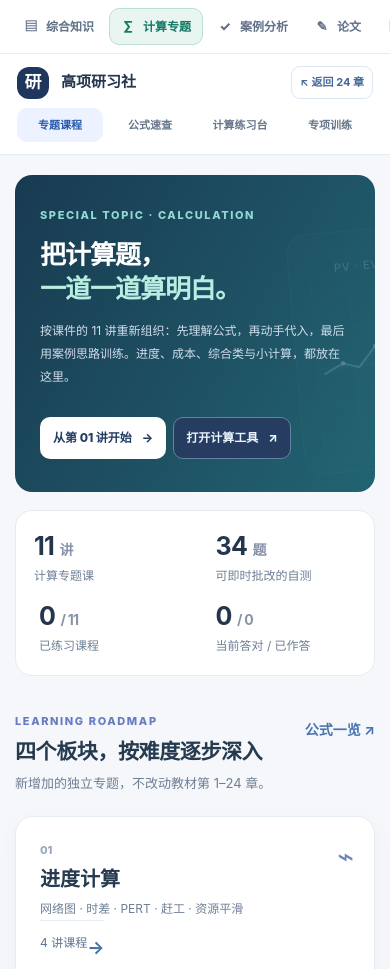
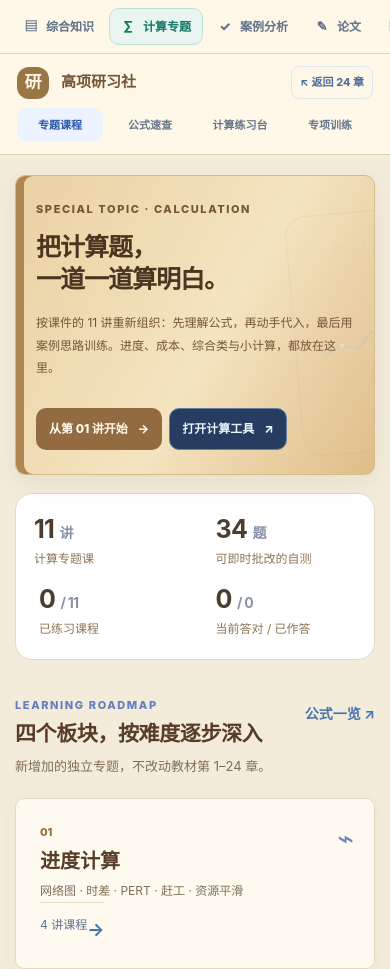
Before and after one commit to 1524701427/soft-exam, a plain HTML site: page calculations/index.html in a window 390 px wide. Shown: the top 969 px of the page. Drawn offline with Linux system fonts and the light colour scheme.

Commit message:
style: unify calculation, case and challenge pages with warm paperback palette

```diff
--- a/assets/module-ui-v4.css
+++ b/assets/module-ui-v4.css
@@ -1,44 +1,110 @@
-/* 高项研习社统一专题皮肤 / v4：计算、案例、千题闯关 */
-:root{--study-ink:#23364d;--study-sub:#687c8c;--study-bg:#f5f7fa;--study-accent:#168678;--study-accent-soft:#eaf6f1;--study-line:#e3eaf0}
-body{background:var(--study-bg);color:var(--study-ink);font-family:Inter,"PingFang SC","Microsoft YaHei",system-ui,sans-serif;-webkit-font-smoothing:antialiased}
-button,input,select,textarea{font-family:inherit}
-:where(button,a,input,select,textarea):focus-visible{outline:3px solid rgba(30,149,130,.3);outline-offset:2px}
+/* 高项研习社 · 计算/案例/千题闯关共享暖纸主题 v5
+ * 独立访问和嵌入主站都使用同一套低饱和书页配色。
+ */
+:root{
+ --study-ink:#4d3d2d;--study-sub:#806c50;--study-bg:#f3ecdb;
+ --study-accent:#8f673c;--study-accent-soft:#f0dfbe;--study-line:#e5d8bf;
+ --ink:#4d3d2d;--muted:#816f56;--subtle:#a18d6b;--bg:#f3ecdb;
+ --paper:#fffaf0;--surface:#fffaf0;--border:#e5d8bf;--line:#e5d8bf;
+ --navy:#886039;--deep:#795938;--blue:#a67c48;--teal:#91693e;--lilac:#a07c50;
+ --soft-blue:#f2e6cf;--shadow:0 4px 20px rgba(101,74,35,.055)
+}
+html{color-scheme:light}
+body{
+ color:#4d3d2d!important;background:#f3ecdb!important;
+ font-family:Inter,"PingFang SC","Microsoft YaHei",system-ui,sans-serif;
+ -webkit-font-smoothing:antialiased
+}
+button,input,select,textarea{font-family:inherit;accent-color:#9a7042}
+:where(button,a,input,select,textarea):focus-visible{outline:3px solid rgba(164,115,56,.29);outline-offset:2px}
+:where(.container,.main,.wrap){color:#4d3d2d}
 :where(.panel,.group-card,.lesson-card,.domain-card,.case-card,.qcard,.stat,.stat-card,.filter-panel,.formula-card,.card){
-  border-radius:13px;border-color:var(--study-line);box-shadow:0 3px 15px rgba(24,46,70,.035)
+ border-color:#e5d8bf!important;border-radius:10px!important;
+ box-shadow:0 4px 18px rgba(98,70,35,.045)!important
 }
-:where(.container,.main,.wrap){color:var(--study-ink)}
-:where(.section-title h2,.panel h2,.panel h3,.group-card strong,.lesson-card strong){color:#263b50}
-:where(.section-title p,.panel p,.subline,.card-desc,.group-card small){line-height:1.83}
-:where(.eyebrow,.kicker){letter-spacing:.105em}
-:where(.btn,.button,.btn-line,.mini-btn,.calc-embedded-local-nav button,.case-embedded-local-nav button){
-  border-radius:9px;transition:background .15s ease,border-color .15s ease;
+body .panel,body .stat,body .lesson-card,body .group-card,body .domain-card{
+ background:#fffaf0!important;border-color:#e5d8bf!important;color:#51402e!important
 }
-:where(.calc-embedded-local-nav,.case-embedded-local-nav){
-  background:#fff;border:1px solid var(--study-line);border-radius:11px;box-shadow:none;
+body :where(.section-title h2,.panel h2,.panel h3,.group-card strong,.lesson-card h3,.domain-card strong,.qcard h2){
+ color:#583e28!important;font-family:"Noto Serif SC","Songti SC","STSong","SimSun",serif;
+ line-height:1.55
 }
-:where(.calc-embedded-local-nav,.case-embedded-local-nav) button.selected{
-  background:var(--study-accent-soft)!important;color:#127566!important;border-color:#bcded4!important;
+body :where(.section-title p,.panel p,.group-card small,.subline,.question-text,.qcard p){
+ color:#77644c;line-height:1.9
 }
-:where(.calc-embedded-local-nav,.case-embedded-local-nav) button:hover{
-  background:var(--study-accent-soft)!important;color:#127566!important;
+body :where(.eyebrow,.kicker){letter-spacing:.11em;color:#966d3e}
+body .hero{
+ background:linear-gradient(120deg,#ead1a2,#f4e4c0 55%,#dfbd88)!important;
+ color:#513920!important;border-radius:10px!important;
+ border:1px solid #d8b988!important;
+ box-shadow:inset 8px 0 0 #ae8751,0 8px 25px rgba(107,76,36,.08)!important
 }
+body .hero h1,body .hero h1 span,body .hero h2{
+ color:#4b3521!important;font-family:"Noto Serif SC","Songti SC","STSong","SimSun",serif
+}
+body .hero p,body .hero .eyebrow,body .hero .kicker{
+ color:#745637!important;opacity:1!important
+}
+body .hero .metric-strip,body .hero .hero-left{color:#503a23}
+body .hero .button-white,body .hero .btn.white{background:#926b40!important;color:#fff9ec!important}
+body .hero .button-outline,body .hero .btn.outline{
+ background:#f9edd5!important;color:#614725!important;border-color:#b89967!important
+}
+body .hero :where(.hero-side,.hero-art,.hero-figure){filter:sepia(.18);opacity:.8}
+body :where(.site-header,.topbar,.study-six-nav){background:#fff8e9!important;border-color:#e3d4b8!important;color:#614c35}
+body :where(.site-header,.topbar) a{color:#735636}
+body .brand-symbol,body .logo-symbol{background:#9a7546!important;color:#fff9ea!important}
+body :where(.sidebar,.side){background:#eee1c8!important;border-color:#d9c6a4!important;color:#563f2c!important}
+body .side-head{background:#ead8b9!important;border-bottom:1px solid #d7c29b}
+body .side-description,body .side-label,body .side-link{color:#745a3e!important}
+body .side-link.selected,body .side-link:hover{background:#dec499!important;color:#563a1d!important}
+body :where(.button,.btn,.btn-line,.mini-btn,.calc-embedded-local-nav button,.case-embedded-local-nav button){
+ border-radius:7px;transition:background .15s ease,border-color .15s ease
+}
+body :where(.button,.btn).primary,body .button:not(.button-white):not(.button-outline){
+ background:#90683c;color:#fff8ea;border-color:#90683c
+}
+body :where(.button,.btn).primary:hover{background:#7d552a}
+body :where(.group-card,.lesson-card,.domain-card):hover{
+ border-color:#c3a173!important;box-shadow:0 8px 24px rgba(92,67,31,.075)!important
+}
+body :where(.calc-embedded-local-nav,.case-embedded-local-nav){
+ background:#fff8eb!important;border:1px solid #e1cfb1!important;
+ border-radius:9px!important;box-shadow:none!important
+}
+body :where(.calc-embedded-local-nav,.case-embedded-local-nav) button{
+ background:#f2e6d1!important;color:#725735!important;border:1px solid transparent!important
+}
+body :where(.calc-embedded-local-nav,.case-embedded-local-nav) button.selected{
+ background:#e0c396!important;color:#563a1c!important;border-color:#bc985e!important
+}
+body :where(.calc-embedded-local-nav,.case-embedded-local-nav) button:hover{
+ background:#e6cda4!important;color:#593f22!important
+}
+body :where(.field select,.filtergrid select,.filtergrid input,.field input,.filter select,
+ .form-input,.search-input,.learning-input,.math-inputs input,.answer-dialog){
+ background:#fffcf5!important;color:#4f3e2c!important;border-color:#dcc8a4!important
+}
+body .stat strong{color:#68492a!important;font-family:Georgia,"STSong",serif}
+body .stat span,body .metric-strip span{color:#8e7555}
+body .notice{background:#f6ead4!important;border-color:#e8d4b4!important;color:#735534!important}
+body .question-text{background:#fffcf5!important;border-color:#e5d6bc!important;color:#56432d!important}
+body :where(.tag,.lesson-done,.group-no,.domain-number){color:#956d3e!important}
+body .tag{background:#f0e2c8!important;border-radius:6px}
+body .tag.warn{background:#fff0d8!important;color:#91602a!important}
+body :where(.choices button,.option,.btn-line){background:#fffaf0;border-color:#e1cfb0;color:#674b2e}
+body :where(.choices button,.option,.btn-line):hover{background:#f2e3c7;border-color:#bc965f}
+body :where(.choices button.selected,.option.selected){background:#ead6b3!important;border-color:#bc9558!important;color:#5b4021!important}
+body :where(.pager,.statgrid,.filtergrid){gap:12px}
+body .hero:after{color:#976c3c;opacity:.065}
+body :where(.source-disclaimer,.footer,.footer-note){color:#977e5d;line-height:1.9}
 html.is-embedded body{background:transparent!important}
+html.is-embedded .study-six-nav{display:none!important}
 html.is-embedded :where(.container,.main,.wrap){padding-top:4px}
-html.is-embedded .hero{margin-top:6px}
-html.is-embedded :where(.site-header,.topbar,.study-six-nav){box-shadow:none}
-/* 独立访问时专题导航仍保留，嵌入主站时使用主站导航，不重复叠加 */
-html.is-embedded .study-six-nav{display:none!important}
+html.is-embedded .hero{margin-top:7px;margin-bottom:19px}
 @media(max-width:660px){
-  :where(.panel,.group-card,.lesson-card,.domain-card,.case-card){border-radius:11px}
-  :where(.section-title h2){font-size:19px}
+ body :where(.panel,.group-card,.lesson-card,.domain-card,.case-card){border-radius:9px!important}
+ body .hero{padding:24px 20px!important}
+ body .hero h1{font-size:clamp(25px,6vw,33px)}
+ body :where(.section-title h2){font-size:20px}
 }
-/* 三个专题在主站内统一品牌主色与留白，避免题库蓝紫主题跳变。 */
-body .hero{background:linear-gradient(120deg,#193b52 2%,#226471 100%)!important;border-radius:17px!important}
-body .hero h1 span{color:#b8eee1}
-body .panel{border-color:#e3eaf0!important;box-shadow:0 3px 15px rgba(24,46,70,.035)!important;border-radius:13px!important}
-body .stat strong{color:#264256}
-body :where(.tag,.lesson-done){color:#168678}
-body .notice{background:#eff8f5;border-color:#d9ebe4;color:#3a6e68}
-body :where(.lesson-card,.group-card,.domain-card):hover{border-color:#85c0b5}
-body :where(.button,.btn).primary{background:#168678}
-html.is-embedded .hero{margin-bottom:19px}
```
